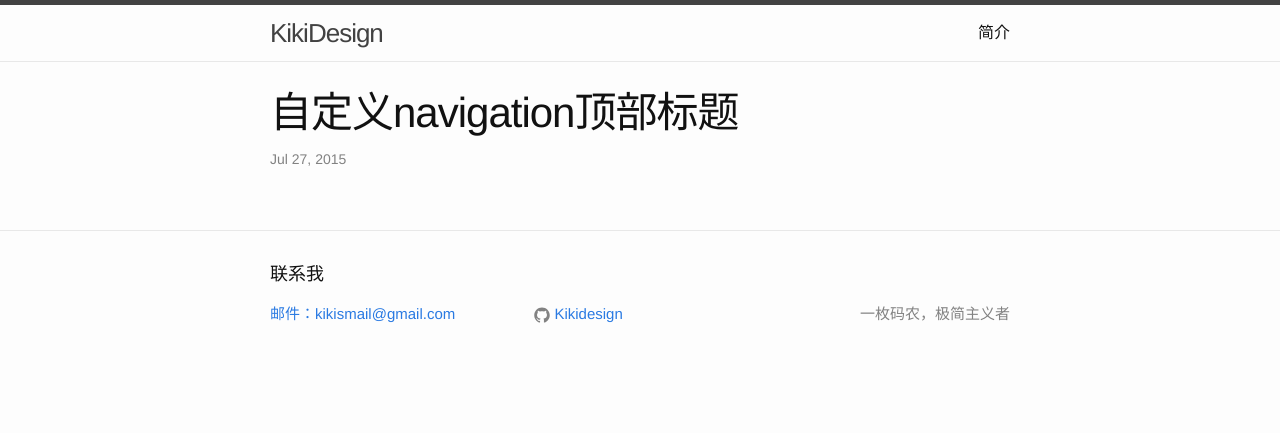
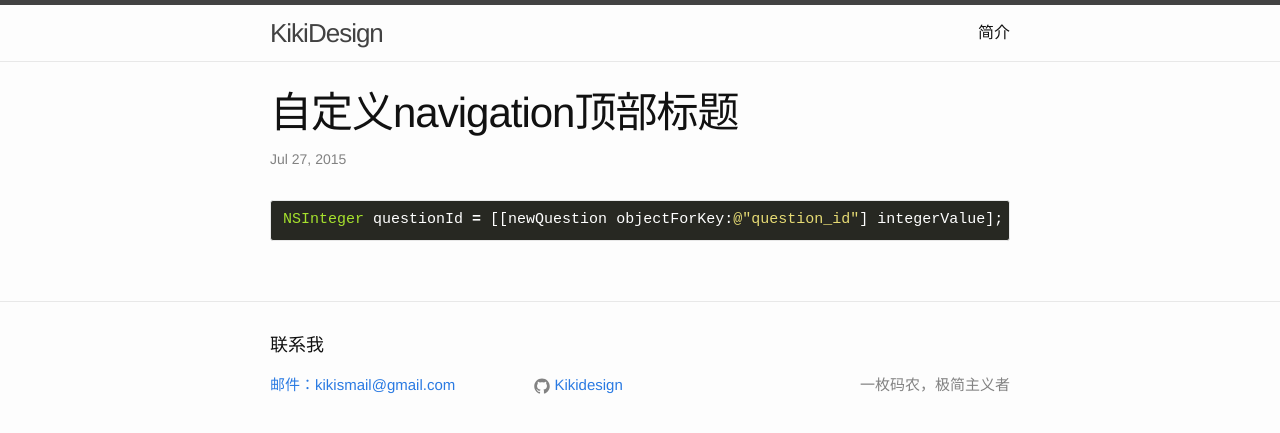
Before and after one commit to kikidesign/kikidesign.github.io, a Jekyll site: the page built from _posts/2015-07-27-Navigation-Top-Custom.md, in a window 1280 px wide. Shown: the top 433 px of the page. Built offline with Jekyll 4.4.1, drawn with Linux system fonts in a browser that asks for light colours.

Commit message:
NavigationItem-Top-Custom4

```diff
--- a/_posts/2015-07-27-Navigation-Top-Custom.md
+++ b/_posts/2015-07-27-Navigation-Top-Custom.md
@@ -7,5 +7,5 @@ categories: iOS update
 
 
 {% highlight ruby %}
-
+NSInteger questionId = [[newQuestion objectForKey:@"question_id"] integerValue];
 {% endhighlight %}
```
